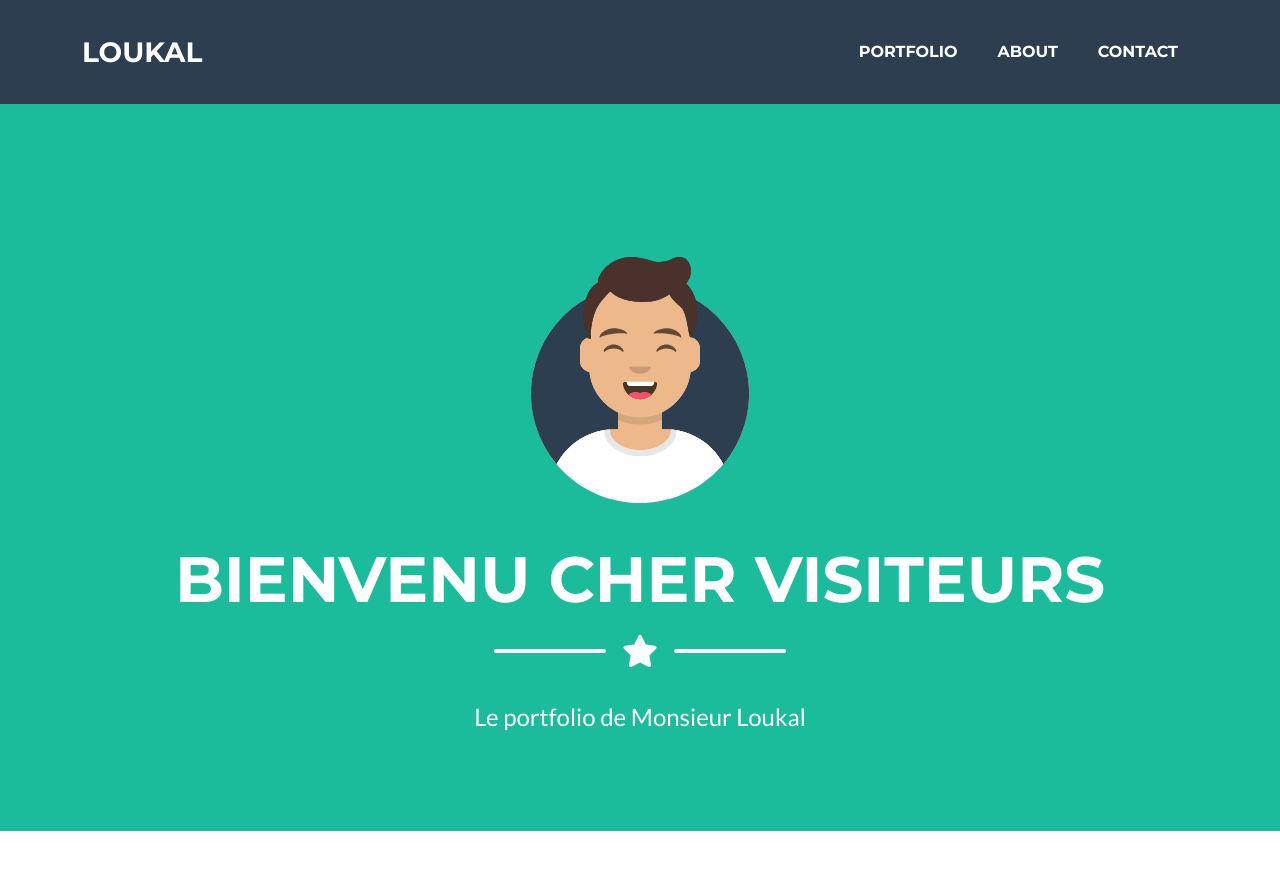
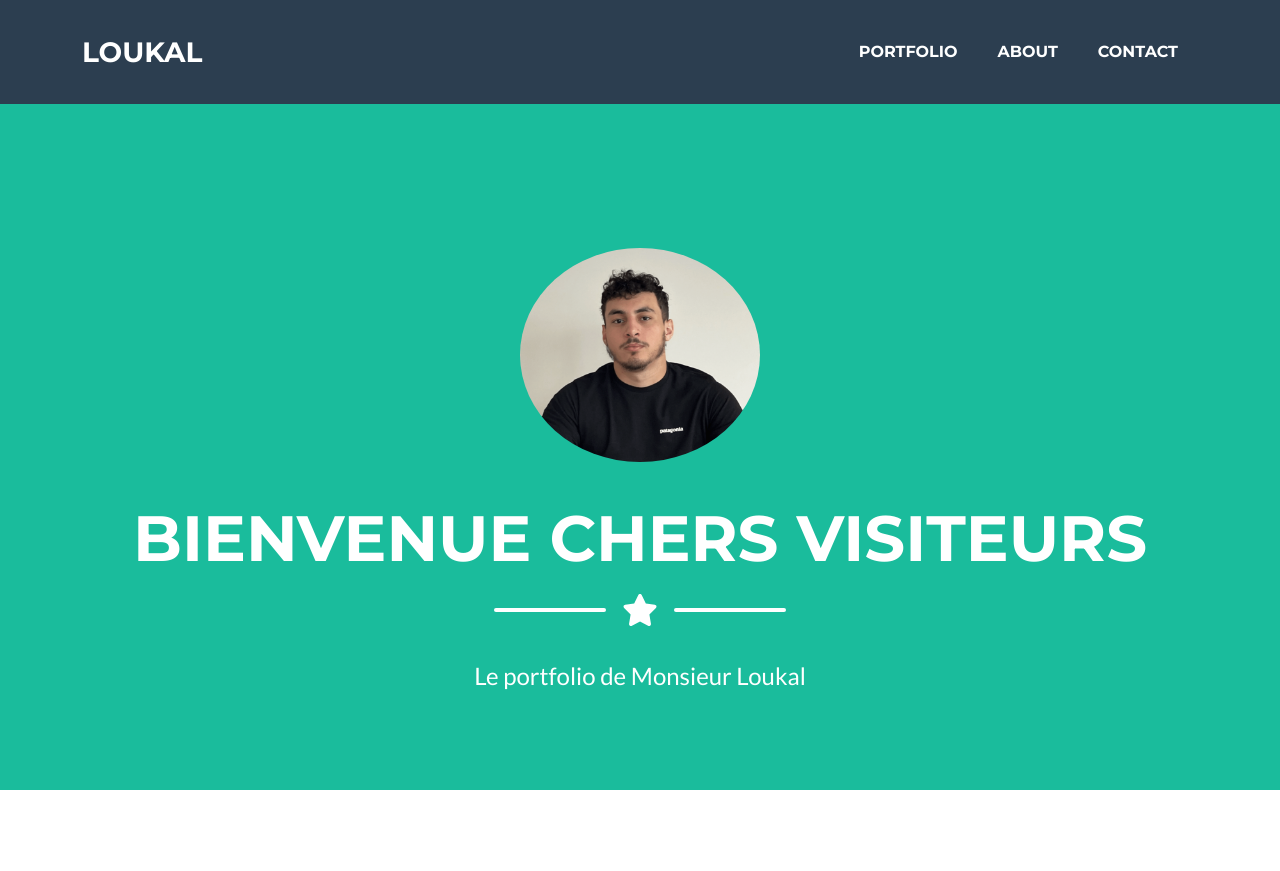
Before and after one commit to adellkl/Backoffice_Portfolio, a PHP site: page /Index.php in a window 1280 px wide. Shown: the top 871 px of the page. Run offline with PHP 8.4, Linux system fonts and the light colour scheme; data that the repository does not hold is empty; some libraries are stand-ins or nearby versions.

Commit message:
Travail termine

```diff
--- a/Presentation.php
+++ b/Presentation.php
@@ -29,14 +29,15 @@ include_once('Traitement.php');
 <header class="masthead bg-primary text-white text-center">
     <div class="container d-flex align-items-center flex-column">
         <!-- Masthead Avatar Image-->
-        <img class="masthead-avatar mb-5" src="assets/img/avataaars.svg" alt="..." />
+        <img class="masthead-avatar mb-5" src="assets/img/moi.png" alt="..." style="border-radius: 50%;" />
+
         <!-- Masthead Heading-->
         <h4 class="masthead-heading text-uppercase mb-0">
             <?php
             if (isset($_SESSION['username'])) {
-                echo "Bienvenu, " . $_SESSION['username'] . "!";
+                echo "Bienvenue, " . $_SESSION['username'] . "!";
             } else {
-                echo "Bienvenu cher visiteurs";
+                echo "Bienvenue chers visiteurs";
             }
             ?>
         </h4>
```
Also changed, not shown: assets/img/moi.png (added).
